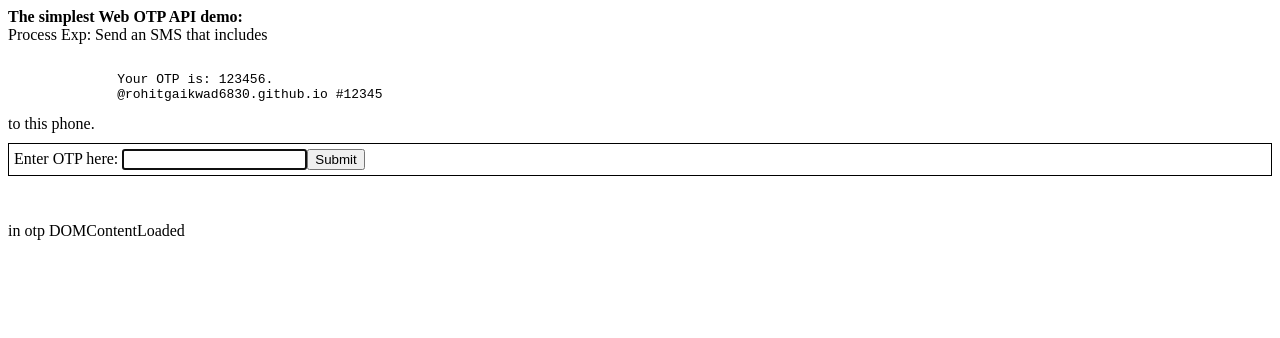
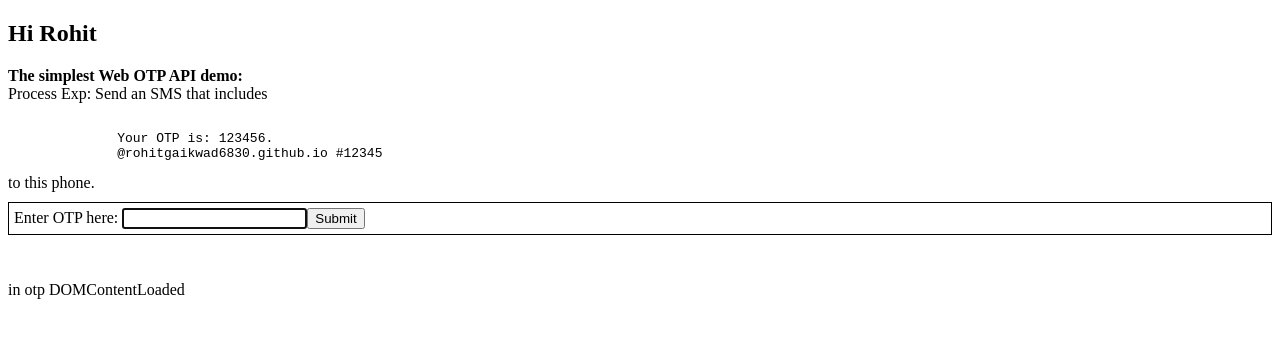
Before and after one commit to rohitgaikwad6830/rohitgaikwad6830.github.io, an Angular app: page / in a window 1280 px wide. Shown: the top 338 px of the page. Built offline with nearby package versions, Linux system fonts and the light colour scheme.

Commit message:
added code for testing

```diff
--- a/src/app/app.component.html
+++ b/src/app/app.component.html
@@ -1,3 +1,4 @@
+<h2>Hi Rohit</h2>
 <div class="container">
   <div class="borderSection checkInternet">
       <div>
```
Also changed, not shown: 3 other files (tests, documents, lock files or other folders).
